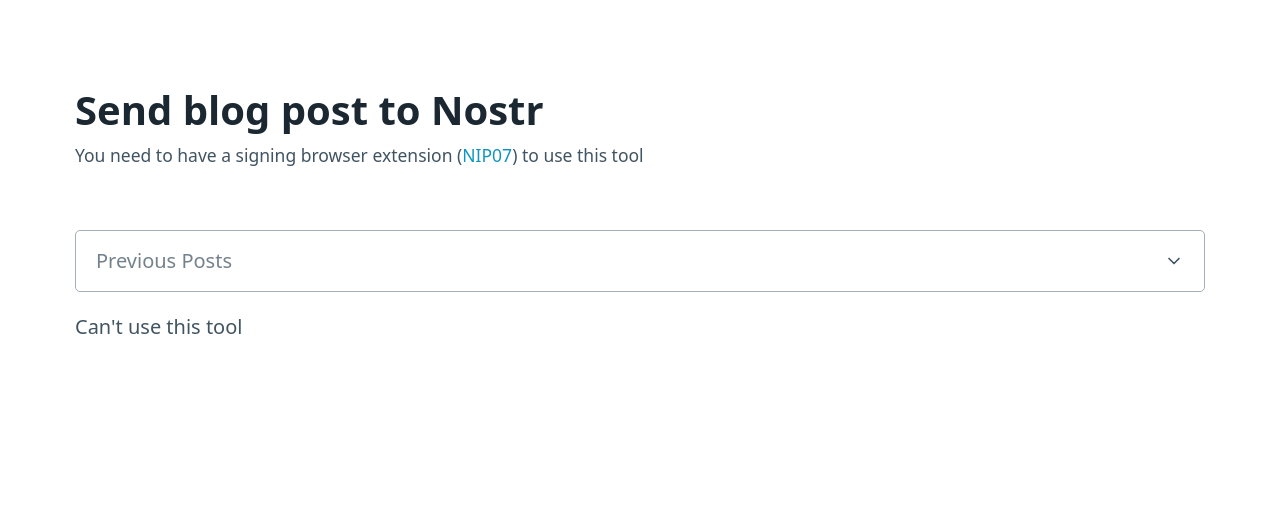
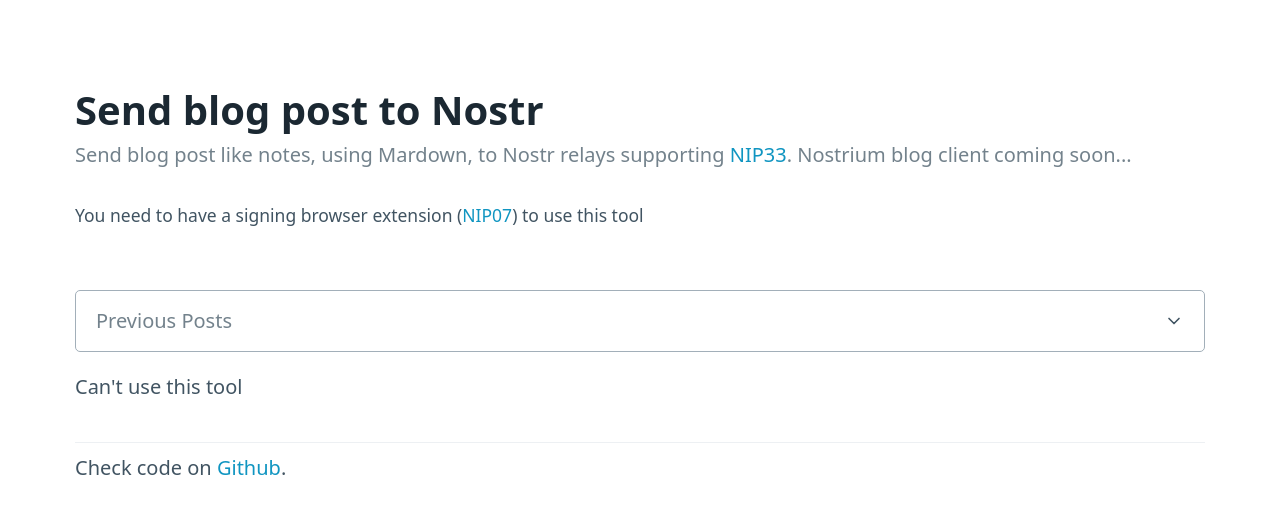
Before and after one commit to talvasconcelos/postr, a Svelte app: page / in a window 1280 px wide. Shown: the top 514 px of the page. Built offline with nearby package versions, Linux system fonts and the light colour scheme.

Commit message:
final touches

```diff
--- a/index.html
+++ b/index.html
@@ -4,12 +4,18 @@
     <meta charset="UTF-8" />
     <link
       rel="icon"
-      type="image/svg+xml"
-      href="/vite.svg" />
+      type="image/png"
+      href="/src/assets/favicon.png" />
     <meta
       name="viewport"
       content="width=device-width, initial-scale=1.0" />
-    <title>Vite + Svelte</title>
+    <title>Postr</title>
+    <meta
+      name="Description"
+      content="Send blog posts using Markdown to Nostr relays supporting NIP33." />
+    <meta
+      name="Keywords"
+      content="Medium, markdown, nostr, tool, nip07, nip33, blog, long format, post" />
     <link
       rel="stylesheet"
       href="https://unpkg.com/@picocss/pico@latest/css/pico.min.css" />
--- a/src/App.svelte
+++ b/src/App.svelte
@@ -15,7 +15,6 @@
   let draft = true;
   let title, excerpt, hero;
   let hasNIP07 = false;
-  let invalid = false;
   let previous = [];
   let previousPosts = new Map();
   let loading = false;
@@ -35,8 +34,6 @@
     return await checkSupportNIP33(relays);
   }
 
-  //DOMPurify.sanitize(marked(source));
-  // relays accepting nip33 ['wss://relay.nostr.info', ]
   $: markdown = source && marked(source);
   $: previousPostID = null;
 
@@ -126,7 +123,16 @@
 
 <section>
   <div class="header">
-    <h1>Send blog post to Nostr</h1>
+    <hgroup>
+      <h1>Send blog post to Nostr</h1>
+      <h3>
+        Send blog post like notes, using Mardown, to Nostr relays supporting <a
+          href="https://github.com/nostr-protocol/nips/blob/master/33.md#nip-33"
+          target="_blank"
+          rel="noopener noreferrer">NIP33</a
+        >. Nostrium blog client coming soon...
+      </h3>
+    </hgroup>
     <small
       >You need to have a signing browser extension (<a
         href="https://github.com/nostr-protocol/nips/blob/master/07.md#nip-07"
@@ -229,22 +235,16 @@
       <p>Can't use this tool</p>
     {/if}
   </div>
-  <dialog open={invalid}>
-    <article>
-      <header>
-        <a
-          href="javascript:;"
-          on:click={() => (invalid = false)}
-          aria-label="Close"
-          class="close"
-        />
-        Invalid
-      </header>
-      <p>
-        Please make sure the <i>Title</i> and <i>Post body</i> are filled!
-      </p>
-    </article>
-  </dialog>
+  <footer>
+    <hr />
+    <p>
+      Check code on <a
+        href="https://github.com/talvasconcelos/postr"
+        target="_blank"
+        rel="noopener noreferrer">Github</a
+      >.
+    </p>
+  </footer>
 </section>
 
 <style>
```
Also changed, not shown: src/assets/favicon.png (added).
